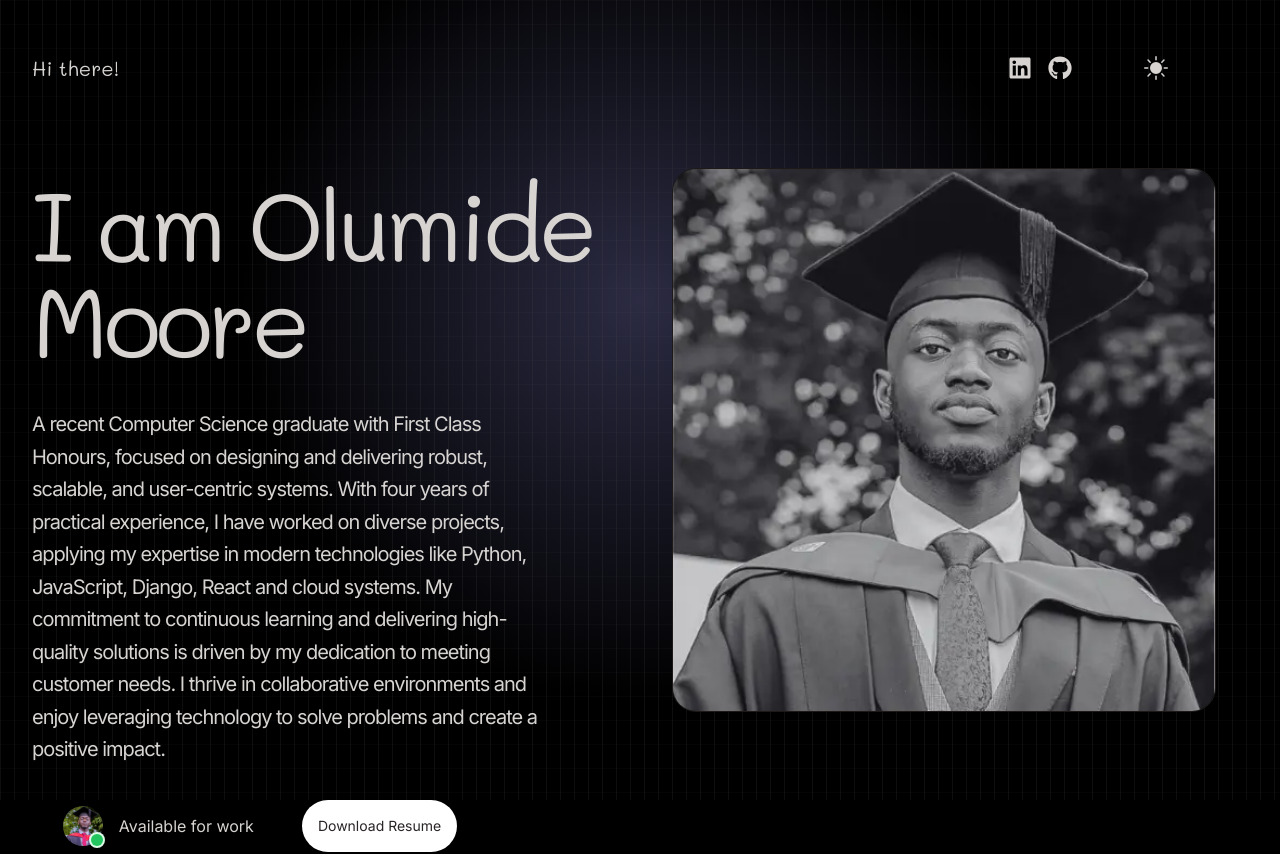
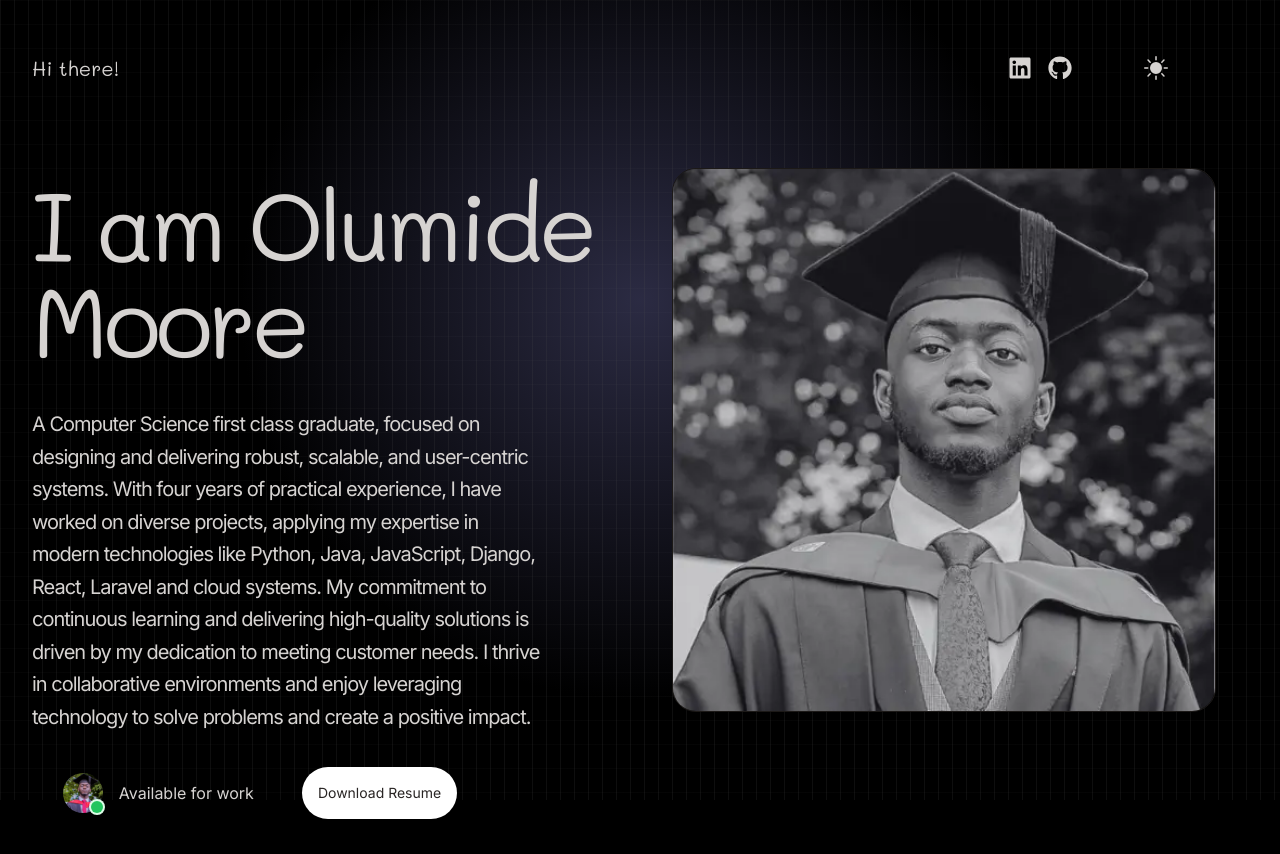
Before and after one commit to olumide-moore/olu-moore, a React (Vite) app: page / in a window 1280 px wide. Shown: the top 854 px of the page. Built offline with nearby package versions, Linux system fonts and the light colour scheme.

Commit message:
Updated profile

```diff
--- a/src/constants/index.js
+++ b/src/constants/index.js
@@ -8,7 +8,7 @@ import project4 from "../assets/projects/project-4.png";
 
 // export const DESCRIPTION = `A dedicated software developer with a proven track record of building impactful, user-centric solutions. With First Class Honours in Computer Science and four years of hands-on experience, I have honed my skills in diverse programming languages and frameworks such as Python, JavaScript, Django, and React. My passion lies in developing innovative applications that enhance efficiency, provide valuable insights, and deliver exceptional user experiences.`;
 
-export const DESCRIPTION = `A recent Computer Science graduate with First Class Honours, focused on designing and delivering robust, scalable, and user-centric systems. With four years of practical experience, I have worked on diverse projects, applying my expertise in modern technologies like Python, JavaScript, Django, React and cloud systems. My commitment to continuous learning and delivering high-quality solutions is driven by my dedication to meeting customer needs. I thrive in collaborative environments and enjoy leveraging technology to solve problems and create a positive impact.`;
+export const DESCRIPTION = `A Computer Science first class graduate, focused on designing and delivering robust, scalable, and user-centric systems. With four years of practical experience, I have worked on diverse projects, applying my expertise in modern technologies like Python, Java, JavaScript, Django, React, Laravel  and cloud systems. My commitment to continuous learning and delivering high-quality solutions is driven by my dedication to meeting customer needs. I thrive in collaborative environments and enjoy leveraging technology to solve problems and create a positive impact.`;
 
 export const DETAILS = {
   address: "London, UK",
```
